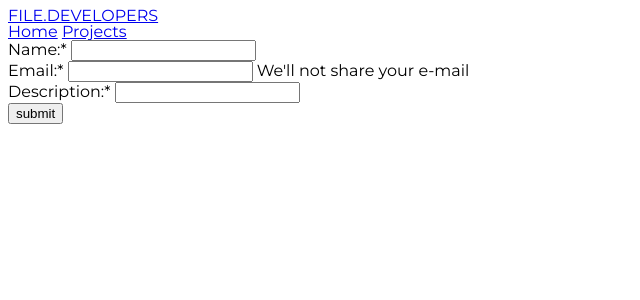
After one commit to file-developers/web, a Flask app: page /projects/new in a window 1280 px wide. The commit adds this page. Shown: the top 300 px of the page, without its empty margins (0-640 px from the left). Run offline with Flask 2, Linux system fonts and the light colour scheme.

Commit message:
feat: Flaks form created in the new-project

```diff
--- a/app.py
+++ b/app.py
@@ -3,10 +3,15 @@
 # cc - file developers [2020]
 # Under the MIT license.
 from flask import Flask, render_template, url_for, redirect
+import os
 import script.loads
+import script.forms as forms
 
 # create the app instance
 app = Flask(__name__)
+# get the tokens and credentials of the app and config it.
+SECRET_KEY = os.urandom(32)
+app.config['SECRET_KEY'] = SECRET_KEY
 
 # Load all the files needed.
 ERROR = script.loads.load_errors()
@@ -20,6 +25,28 @@ def index():
     Returns: The index.html template
     """
     return render_template('index.html')
+
+@app.route('/projects')
+def projects():
+    """
+    This function renders the projects.html template and then
+    returns it to the browser.
+
+    Returns: the projects.html template
+    """
+    return render_template('projects.html', title='Projects')
+
+
+@app.route('/projects/new')
+def new_projects():
+    """
+    This function renders the new_project.html template and then
+    returns it to the browser.
+
+    Returns: the new_project.html template
+    """
+    form = forms.NewProjectForm()
+    return render_template('new_project.html', title='New projects', form=form)
 
 @app.route('/e')
 def error():
--- a/requirements.txt
+++ b/requirements.txt
@@ -6,3 +6,5 @@ Jinja2==2.10.3
 MarkupSafe==1.1.1
 SQLAlchemy==1.3.17
 itsdangerous==1.1.0
+os
+flask_wtf
--- /dev/null
+++ b/script/forms.py
@@ -0,0 +1,9 @@
+from flask_wtf import FlaskForm
+from wtforms import StringField, SubmitField
+from wtforms.validators import DataRequired, Length, Email
+
+class NewProjectForm(FlaskForm):
+    name = StringField('Name:', validators=[DataRequired(), Length(min=2, max=15)])
+    email = StringField('Email:', validators=[DataRequired(), Email()])
+    description = StringField('Description:', validators=[Length(min=20, max=200)])
+    submit = SubmitField('Submit')
--- a/templates/layout.html
+++ b/templates/layout.html
@@ -21,8 +21,7 @@
     <a href="{{url_for('index') }}" class="logo"><b>FILE.DEVELOPERS</b></a>
     <nav id="nav">
       <a href="{{ url_for('index' ) }}">Home</a>
-      <a href="{{ url_for('generic') }}">Generic</a>
-      <a href="{{ url_for('elements') }}">Elements</a>
+      <a href="{{ url_for('projects') }}">Projects</a>
 </header>
 <!-- PRINCIPAL PAGE BLOCK -->
 {% block body %}{% endblock body %}
--- /dev/null
+++ b/templates/new_project.html
@@ -0,0 +1,27 @@
+{% extends "layout.html" %}
+
+{% block body %}
+<section>
+<div>
+    <div class="data-form">
+      <form method="post" action="">
+        <div class="form-group">
+          <label for="name">{{ form.name.label() }}<label class="ast">*</label></label>
+          {{ form.name(class="form-control") }}
+        </div>
+        <div class="form-group">
+          <label for="email">{{ form.email.label() }}<label class="ast">*</label></label>
+          {{ form.email(class="form-control") }}
+          <small id="emailHelp" class="form-text text-muted">We'll not share your e-mail</small>
+        </div>
+        <div class="form-group">
+          <label for="description">{{ form.description.label() }}<label class="ast">*</label></label>
+          {{ form.description(class="form-control") }}
+        </div>
+        <button type="submit">submit</button>
+      </form>
+    </div>
+  </div>
+</div>
+</section>
+{% endblock body %}
--- /dev/null
+++ b/templates/projects.html
@@ -0,0 +1,5 @@
+{% extends "layout.html" %}
+
+{% block body %}
+FILE IN DEVELOPMENT
+{% endblock body %}
```
Also changed, not shown: script/__init__.py (added).
